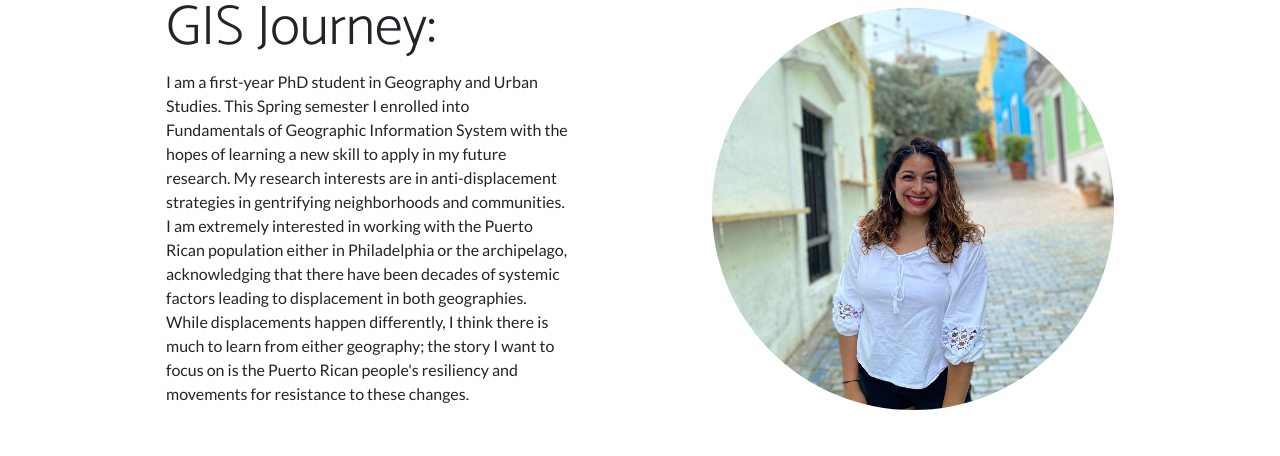
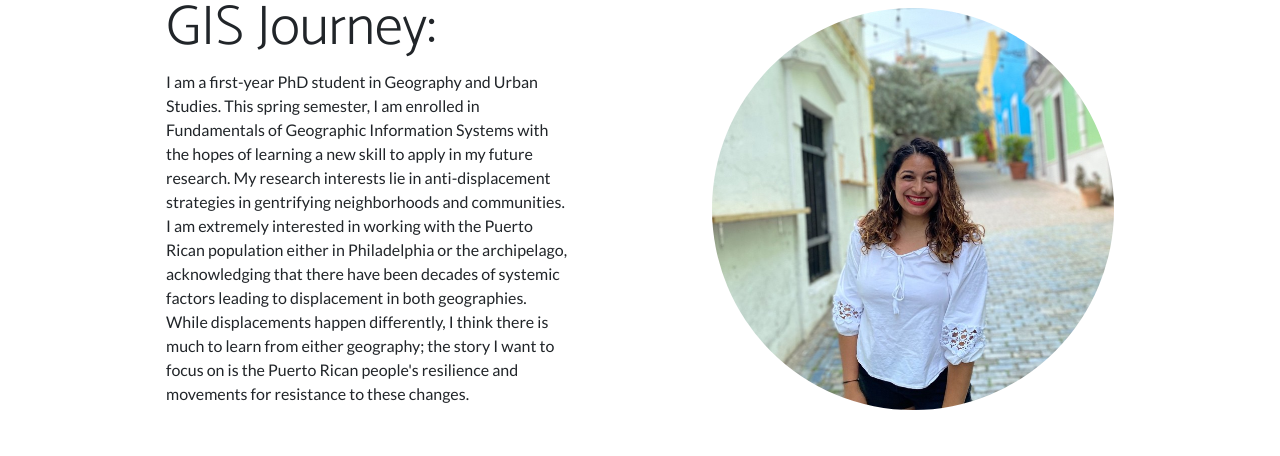
Before and after one commit to jasminvg/jasminvg, a plain HTML site: page index.html in a window 1280 px wide. Shown: the part 759-1215 px from the top of the page. Drawn offline with nearby package versions, Linux system fonts and the light colour scheme.

Commit message:
Update index.html

```diff
--- a/index.html
+++ b/index.html
@@ -52,7 +52,7 @@ t<!DOCTYPE html>
                     <div class="col-lg-6 order-lg-1">
                         <div class="p-5">
                             <h2 class="display-4">GIS Journey:</h2>
-                            <p>I am a first-year PhD student in Geography and Urban Studies. This Spring semester I enrolled into Fundamentals of Geographic Information System with the hopes of learning a new skill to apply in my future research. My research interests are in anti-displacement strategies in gentrifying neighborhoods and communities. I am extremely interested in working with the Puerto Rican population either in Philadelphia or the archipelago, acknowledging that there have been decades of systemic factors leading to displacement in both geographies. While displacements happen differently, I think there is much to learn from either geography; the story I want to focus on is the Puerto Rican people's resiliency and movements for resistance to these changes.  </p>
+                            <p>I am a first-year PhD student in Geography and Urban Studies. This spring semester, I am enrolled in Fundamentals of Geographic Information Systems with the hopes of learning a new skill to apply in my future research. My research interests lie in anti-displacement strategies in gentrifying neighborhoods and communities. I am extremely interested in working with the Puerto Rican population either in Philadelphia or the archipelago, acknowledging that there have been decades of systemic factors leading to displacement in both geographies. While displacements happen differently, I think there is much to learn from either geography; the story I want to focus on is the Puerto Rican people's resilience and movements for resistance to these changes.</p>
                         </div>
                     </div>
                 </div>
```
